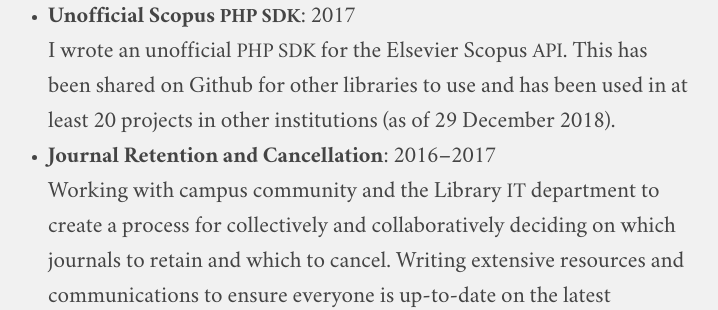
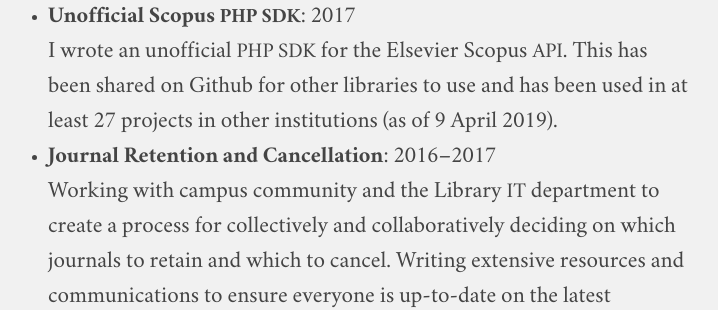
Before and after one commit to jaredhowland/jaredhowland.github.io, a Jekyll site: the page built from content/vita.md, in a window 1280 px wide and 900 px high, scrolled down 8705 px. Shown: the part 217-527 px from the top of the window, without its empty margins (272-990 px from the left). Built offline with Jekyll 4.4.1, drawn with Linux system fonts in a browser that asks for light colours.

Commit message:
Update vita.md

```diff
--- a/content/vita.md
+++ b/content/vita.md
@@ -115,7 +115,7 @@ Created a database that allowed us to determine the number of places we had acce
 * **<span class="caps">UALC</span> Resource Tracking System**: 2017–2018
 Created a system for the Utah Academic Library Consortium (<span class="caps">UALC</span>) to track licensing, pricing, usage, and other data about the resources licensed for consortia members.
 * **Unofficial Scopus <span class="caps">PHP SDK</span>**: 2017
-I wrote an unofficial <span class="caps">PHP SDK</span> for the Elsevier Scopus <span class="caps">API</span>. This has been shared on Github for other libraries to use and has been used in at least 20 projects in other institutions (as of 29 December 2018).
+I wrote an unofficial <span class="caps">PHP SDK</span> for the Elsevier Scopus <span class="caps">API</span>. This has been shared on Github for other libraries to use and has been used in at least 27 projects in other institutions (as of 9 April 2019).
 * **Journal Retention and Cancellation**: 2016–2017
 Working with campus community and the Library <span class="caps">IT</span> department to create a process for collectively and collaboratively deciding on which journals to retain and which to cancel. Writing extensive resources and communications to ensure everyone is up-to-date on the latest information.
 * **<span class="caps">OCLC</span> Web Services Library Wrapper**: 2014–2017
```
